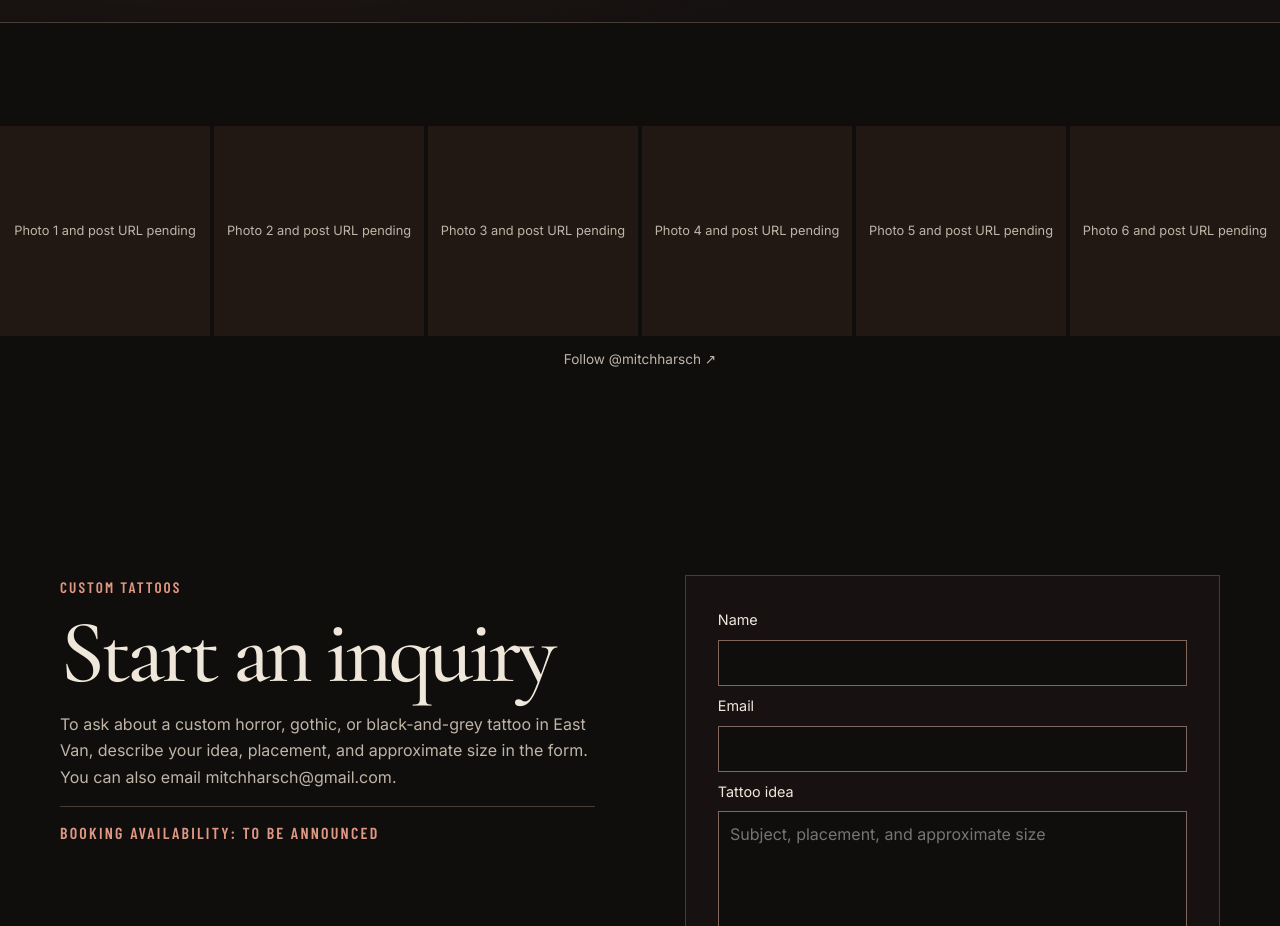
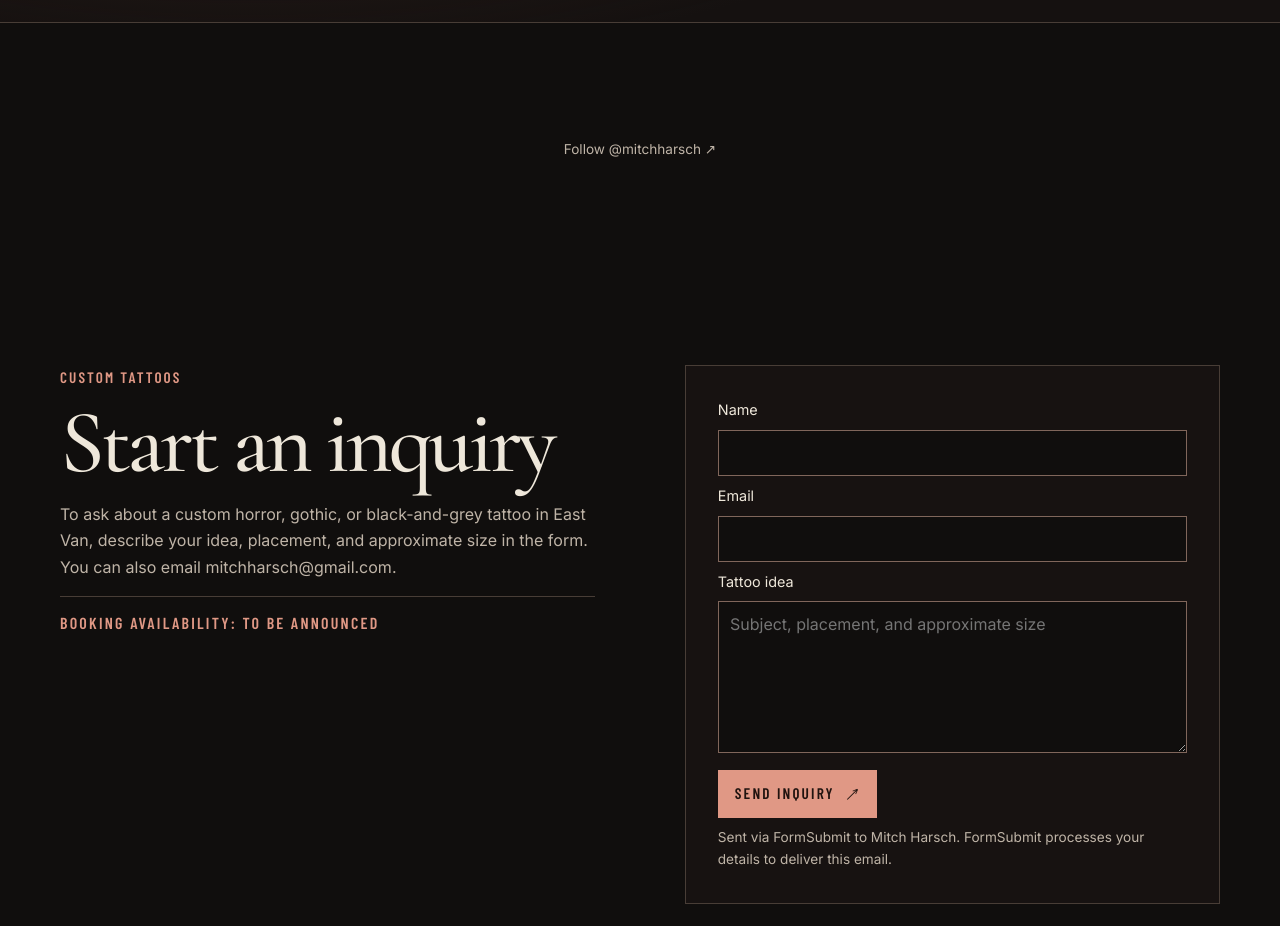
Before and after one commit to intrqu/mitchportfolio, a plain HTML site: page index.html in a window 1280 px wide. Shown: the part 2220-3146 px from the top of the page. Drawn offline with nearby package versions, Linux system fonts and the light colour scheme.

Commit message:
instagram

```diff
--- a/index.html
+++ b/index.html
@@ -70,14 +70,9 @@
       </div>
     </section>
     <section class="section instagram" id="instagram" aria-label="Tattoo work on Instagram">
-      <div class="instagram-grid" id="instagram-grid">
-        <!-- Replace each placeholder with a link to the original post and a photo shared with Mitch's permission. -->
-        <div class="instagram-tile instagram-tile-placeholder">Photo 1 and post URL pending</div>
-        <div class="instagram-tile instagram-tile-placeholder">Photo 2 and post URL pending</div>
-        <div class="instagram-tile instagram-tile-placeholder">Photo 3 and post URL pending</div>
-        <div class="instagram-tile instagram-tile-placeholder">Photo 4 and post URL pending</div>
-        <div class="instagram-tile instagram-tile-placeholder">Photo 5 and post URL pending</div>
-        <div class="instagram-tile instagram-tile-placeholder">Photo 6 and post URL pending</div>
+      <div class="instagram-widget" id="instagram-grid">
+        <script src="https://elfsightcdn.com/platform.js" async></script>
+        <div class="elfsight-app-d156c19c-8f4d-4b1a-b9e1-c2fb55148f43" data-elfsight-app-lazy></div>
       </div>
       <a class="instagram-follow" href="https://www.instagram.com/mitchharsch/" target="_blank"
         rel="noopener noreferrer">Follow @mitchharsch <span aria-hidden="true">↗</span></a>
--- a/style.css
+++ b/style.css
@@ -39,10 +39,8 @@ h2{margin:0;font-size:clamp(3.2rem,7vw,6rem);line-height:.95;letter-spacing:-.04
 .muted{color:var(--muted)}
 .gallery{display:grid;grid-template-columns:repeat(3,minmax(0,1fr));gap:clamp(.85rem,2vw,1.7rem)}
 .instagram{padding-block:clamp(3.5rem,8vw,7rem)}
-.instagram-grid{display:grid;grid-template-columns:repeat(6,minmax(0,1fr));gap:4px;background:var(--bg)}
-.instagram-tile{display:grid;place-items:center;aspect-ratio:1;min-width:0;overflow:hidden;background:#211814}
-.instagram-tile img{display:block;width:100%;height:100%;object-fit:cover}
-.instagram-tile-placeholder{padding:.75rem;text-align:center;color:var(--muted);font-size:.8rem}
+.instagram-widget{width:100%;min-width:0;background:transparent}
+.instagram-widget>div{width:100%;max-width:100%}
 .instagram-follow{display:block;width:max-content;margin:.75rem auto 0;color:var(--muted);font-size:.85rem}
 .instagram-follow:hover{color:var(--accent)}
 figure{margin:0}
@@ -86,7 +84,5 @@ dialog p{margin:.55rem 0 0}
   .split{grid-template-columns:1fr}
   .portrait{min-height:220px;aspect-ratio:16/10}
 }
-@media(max-width:1024px){.instagram-grid{grid-template-columns:repeat(3,minmax(0,1fr))}}
-@media(max-width:700px){.instagram-grid{grid-template-columns:repeat(2,minmax(0,1fr))}}
 @media(max-width:500px){.gallery{grid-template-columns:1fr}.art-link{aspect-ratio:1/1.15}.footer{align-items:flex-start;flex-direction:column;gap:.6rem}}
 @media(prefers-reduced-motion:reduce){html{scroll-behavior:auto}}
```
Also changed, not shown: README.md.
